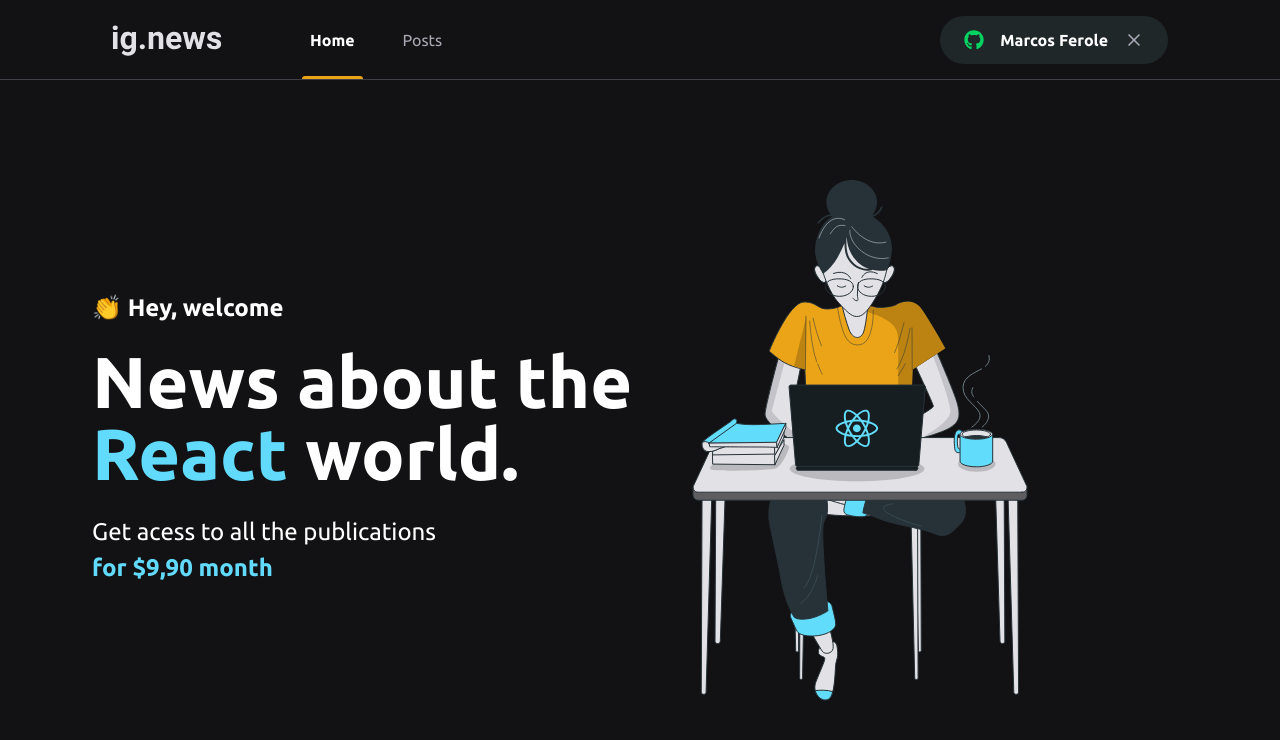
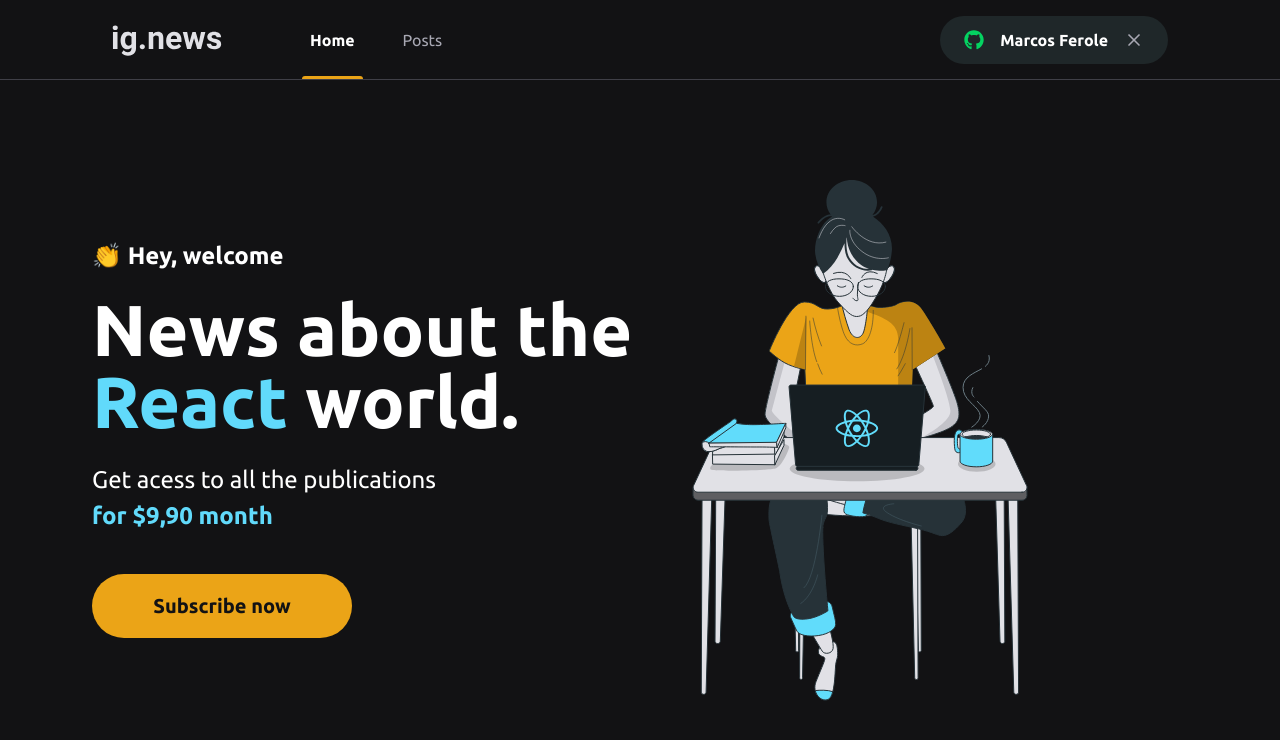
Before and after one commit to m4rcaoferole/ignews, a Next.js app: page / in a window 1280 px wide. Shown: the top 740 px of the page. Built offline with nearby package versions, Linux system fonts and the light colour scheme.

Commit message:
feature-subscribebutton

```diff
--- /dev/null
+++ b/src/components/SubscribreButton/index.tsx
@@ -0,0 +1,12 @@
+import styles from './styles.module.scss'
+
+export const SubscribeButton = () => {
+  return (
+    <button
+      className={styles.subscribeButton}
+      type="button"
+    >
+      Subscribe now
+    </button>
+  )
+}
--- /dev/null
+++ b/src/components/SubscribreButton/styles.module.scss
@@ -0,0 +1,20 @@
+.subscribeButton {
+  width: 260px;
+  height: 4rem;
+  border: 0;
+  border-radius: 2rem;
+  background: var(--yellow-500);
+  color: var(--gray-900);
+  font-size: 1.25rem;
+  font-weight: bold;
+
+  display: flex;
+  align-items: center;
+  justify-content: center;
+
+  transition: filter 0.2s;
+
+  &:hover {
+    filter: brightness(0.8)
+  }
+}
--- a/src/pages/home.module.scss
+++ b/src/pages/home.module.scss
@@ -38,4 +38,8 @@
       font-weight: bold;
     }
   }
+
+  button {
+    margin-top: 2.5rem;
+  }
 }
--- a/src/pages/index.tsx
+++ b/src/pages/index.tsx
@@ -1,4 +1,5 @@
 import Head from 'next/head'
+import { SubscribeButton } from '../components/SubscribreButton'
 
 import styles from './home.module.scss'
 
@@ -17,7 +18,9 @@
             <span>for $9,90 month</span>
           </p>
 
+          <SubscribeButton />
         </section>
+
 
         <img src="/images/avatar.svg" alt="Girl coding" />
       </main>
```
